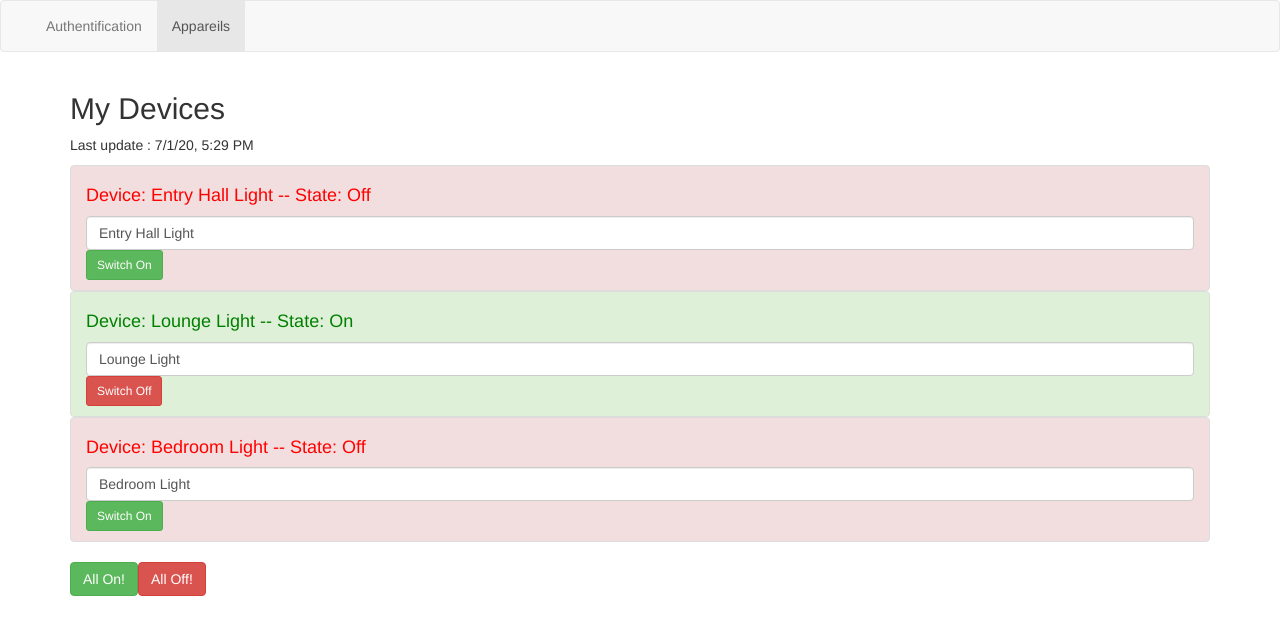
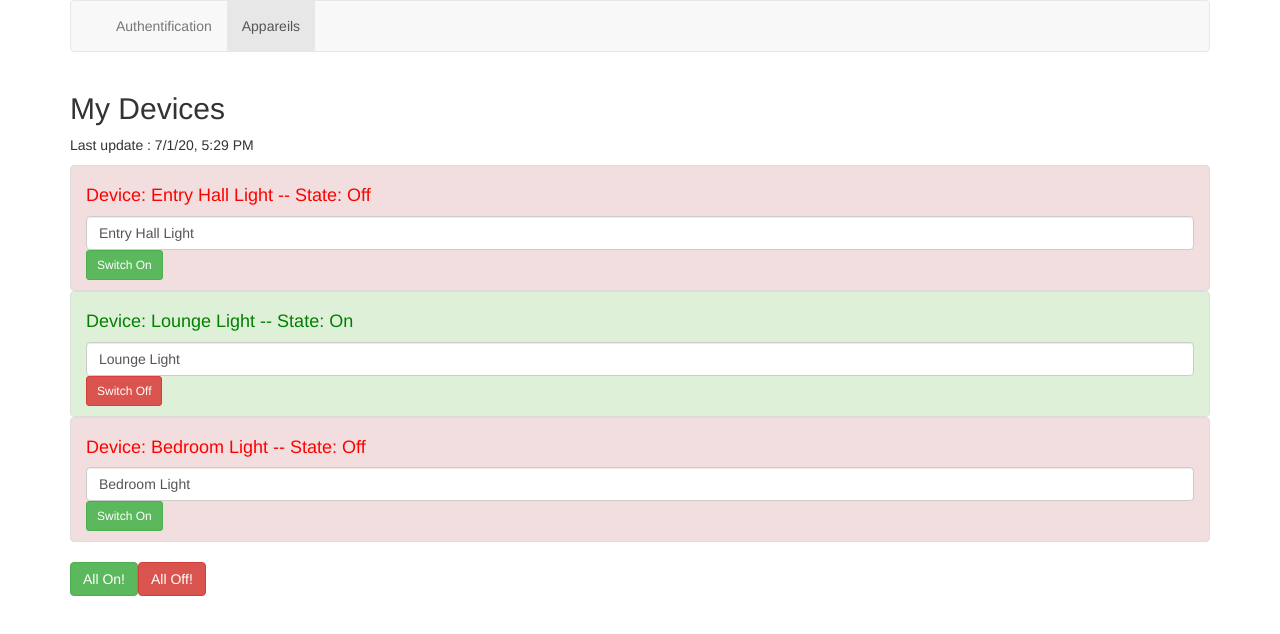
Before and after one commit to RomainDaut/AngularTests, an Angular app: page / in a window 1280 px wide. Shown: the top 634 px of the page. Built offline with nearby package versions, Linux system fonts and the light colour scheme.

Commit message:
Nav bar position change

```diff
--- a/src/app/app.component.html
+++ b/src/app/app.component.html
@@ -1,3 +1,5 @@
+
+<div class="container">
   <nav class="navbar navbar-default">
     <div class="container-fluid">
       <div class="navbar-collapse">
@@ -8,7 +10,6 @@
       </div>
     </div>
   </nav>
-<div class="container">
   <div class="row">
     <div class="col-xs-12">
       <app-appareil-view></app-appareil-view>
```
Lines whose indentation alone changed are shown as unchanged.
